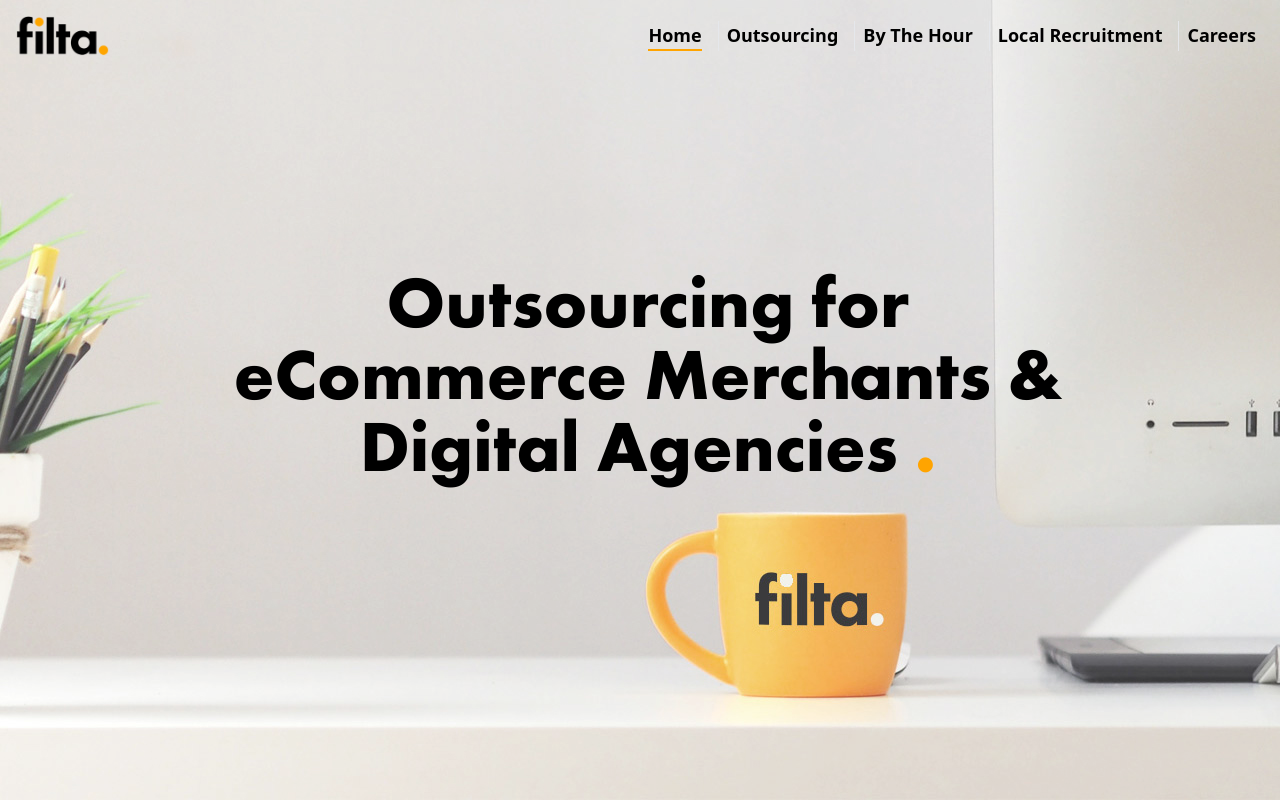
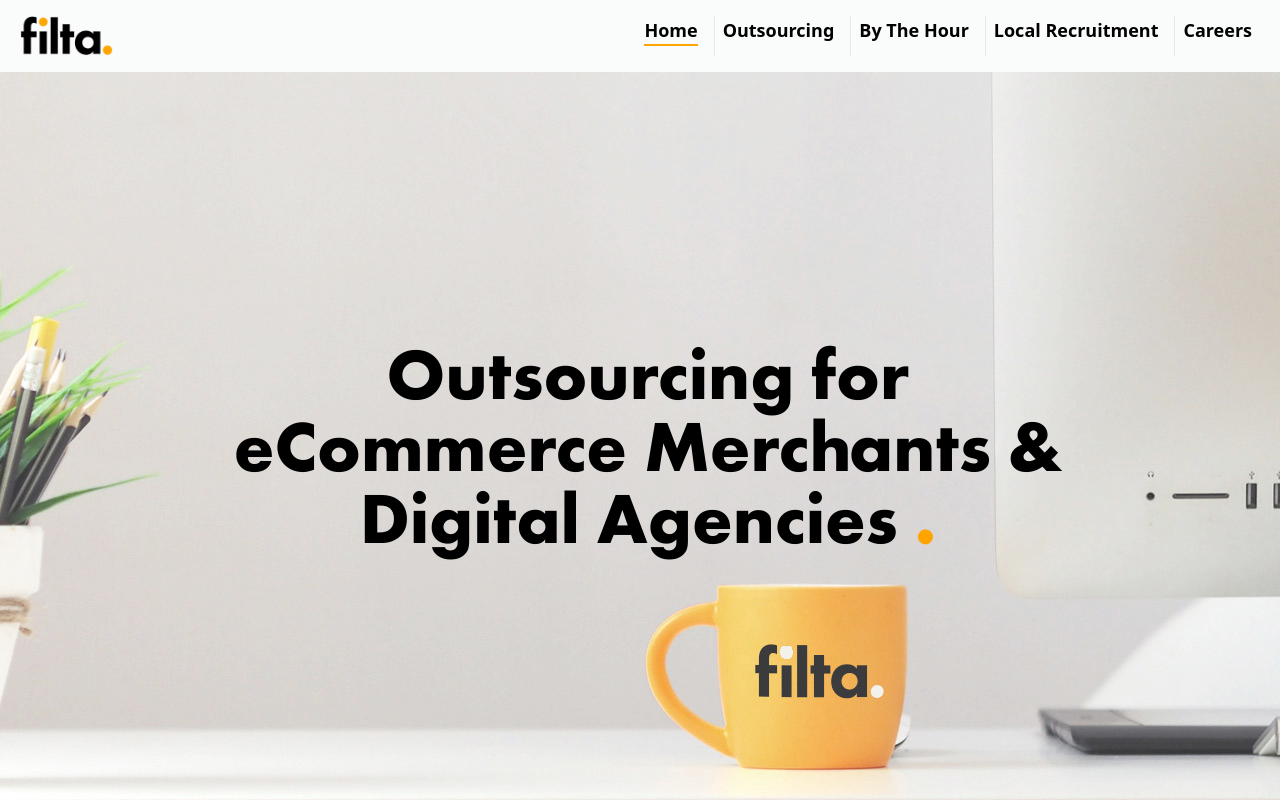
Before and after one commit to RomanMunar/filta-redesign, a website: page public/index.html in a window 1280 px wide. Shown: the top 800 px of the page. Drawn offline with nearby package versions, Linux system fonts and the light colour scheme; files that its build step writes are made by us from their sources.

Commit message:
smoothened nav transition

```diff
--- a/public/index.html
+++ b/public/index.html
@@ -40,7 +40,8 @@
 </head>
 
 <body class="relative bg-gray-100 ">
-  <nav id="nav" class="flex w-full absolute z-1 top-0 bg-opacity-0 bg-white p-4">
+  <div class="flex w-full absolute h-24 z-1 top-0 bg-opacity-0 bg-white p-4"></div>
+  <nav id="nav" class="flex w-full sticky z-1 top-0 bg-opacity-0 bg-white p-4">
     <div>
       <a href="/"><img id="logo" class="h-10" id="logo" src="/public/assets/images/Logo-1500x750-2.png"
           alt="Filta logo"></a>
@@ -565,10 +566,11 @@
     function myFunction() {
       const className = document.getElementById("nav").className
       if (document.body.scrollTop > 88 || document.documentElement.scrollTop > 88) {
-        document.getElementById("nav").className = className.replace("absolute", " sticky px-5 bg-opacity-60");
         document.getElementById("logo").className = "h-7"
+        if (!className.includes("bg-opacity-60")) {
+          document.getElementById("nav").className = className + " px-5 bg-opacity-60"
+        }
       } else {
-        document.getElementById("nav").className = "absolute z-1 top-0 w-full bg-opacity-0 bg-white p-4 flex items-center";
         document.getElementById("logo").className = "h-10"
       }
     }
```
